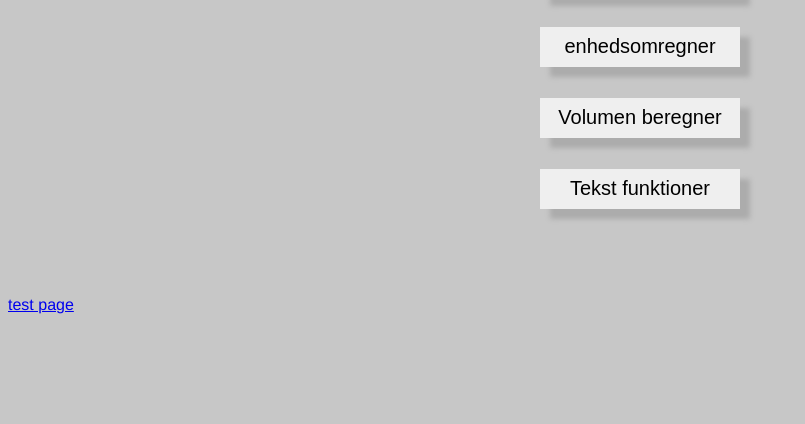
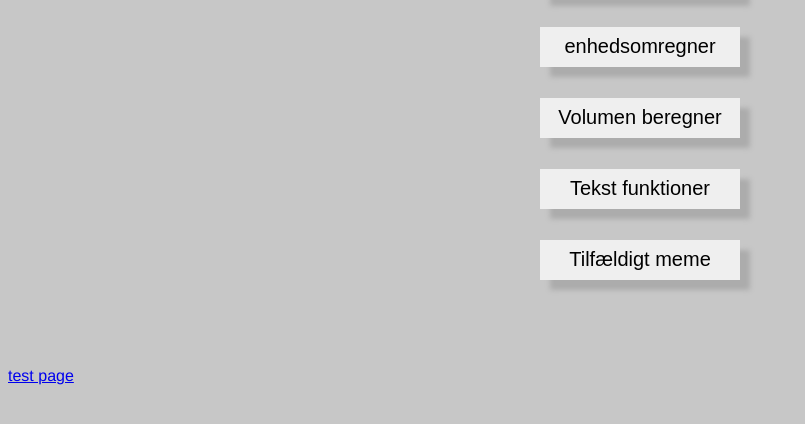
Before and after one commit to jasonj06/multi_siden, a Flask app: page / in a window 1280 px wide. Shown: the part 333-757 px from the top of the page, without its empty margins (0-805 px from the left). Run offline with Flask 3, Linux system fonts and the light colour scheme.

Commit message:
Add view for random meme

```diff
--- a/app.py
+++ b/app.py
@@ -58,6 +58,10 @@ def enhedsomregner():
 def text_utility():
     return render_template('text_utility.html')
 
+@app.route('/random_meme', methods=['GET'])
+def random_meme():
+    return render_template('random_meme.html')
+
 
 if __name__ == "__main__":
     app.run("0.0.0.0", debug=True)
--- a/templates/home.html
+++ b/templates/home.html
@@ -36,7 +36,16 @@
         <button class="index_buttons">
             Tekst funktioner
         </button>
-    </a><br>
+    </a>
+</div>
+    <br><br>
+<div class="center">
+    <a href="random_meme">
+        <button class="index_buttons">
+            Tilfældigt meme
+        </button>
+    </a>
+</div>
 </div>
     <br><br><br><br><br>
     <a href="add">
--- /dev/null
+++ b/templates/random_meme.html
@@ -0,0 +1,5 @@
+{% extends "base.html" %}
+
+{% block content %}
+
+{% endblock %}
```
